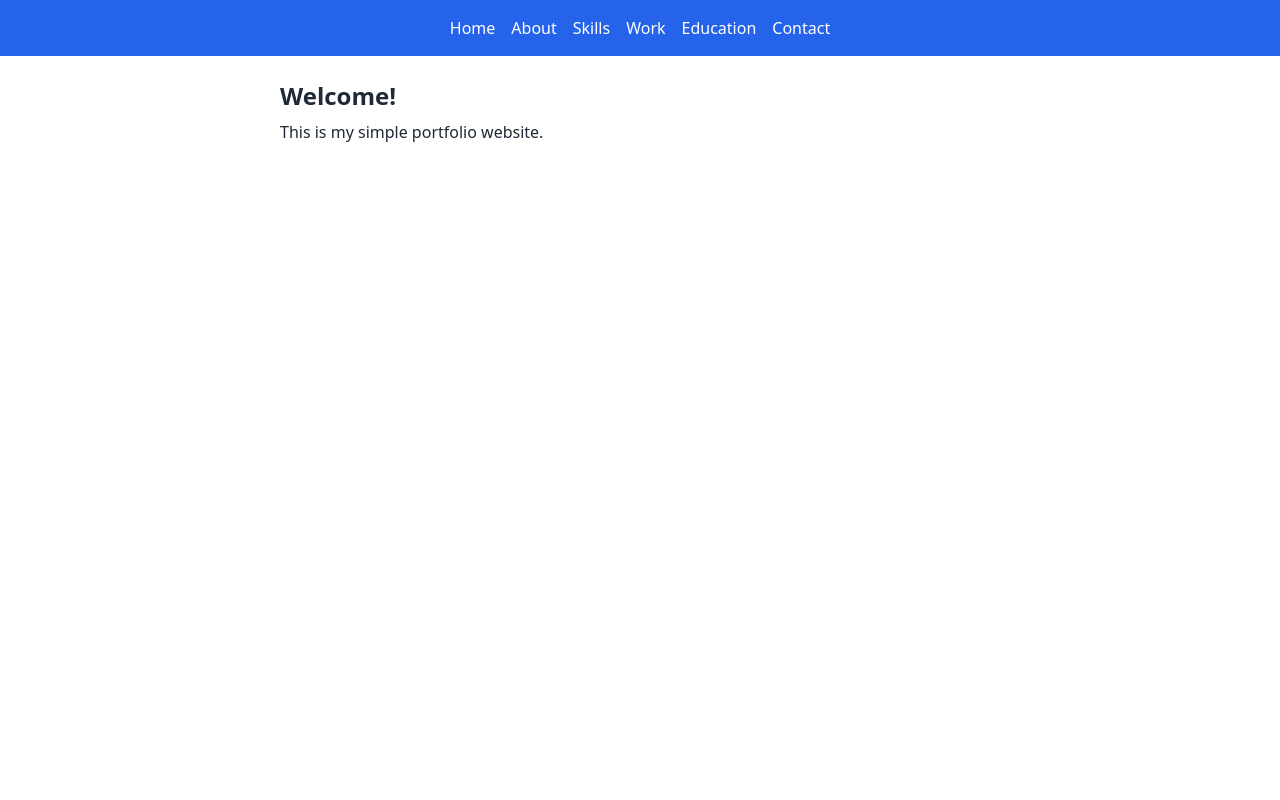
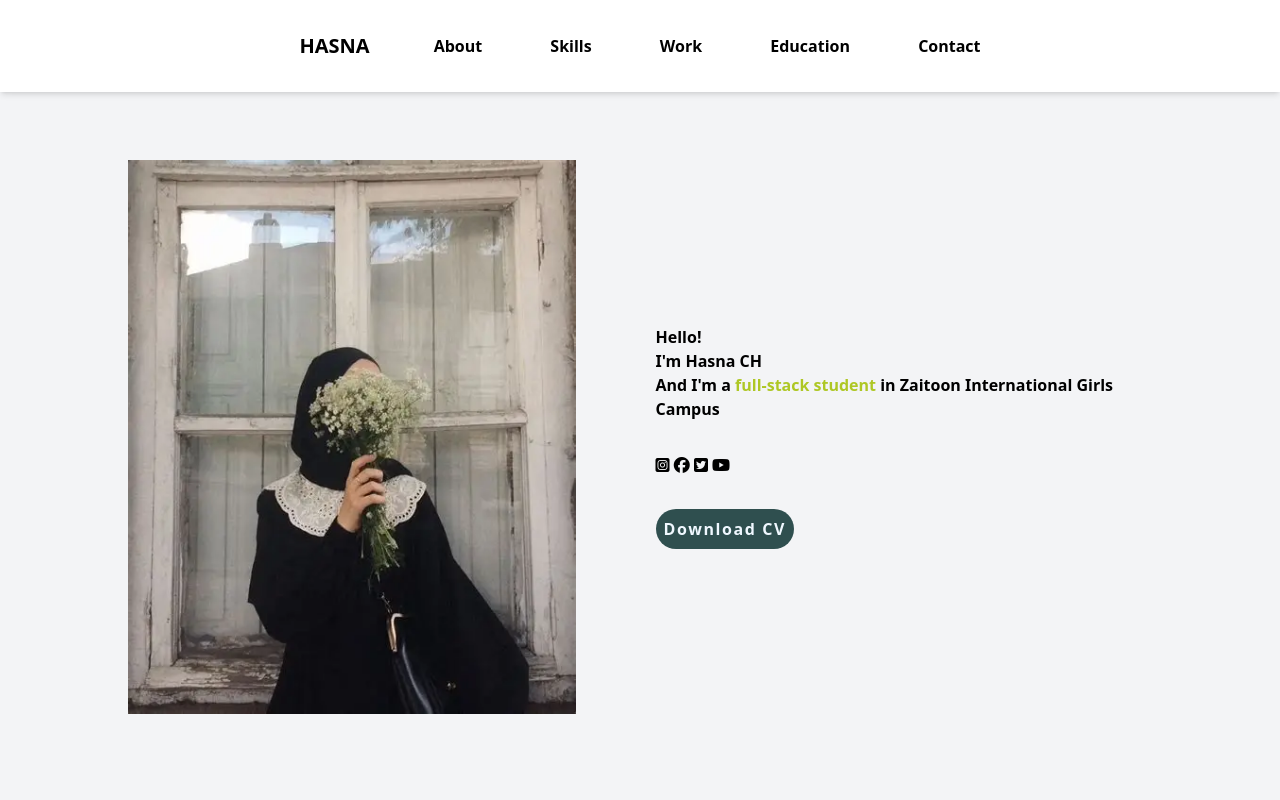
Before and after one commit to Hasna17806/javascript2, a plain HTML site: page Index.html in a window 1280 px wide. Shown: the top 800 px of the page. Drawn offline with nearby package versions, Linux system fonts and the light colour scheme.

Commit message:
javascript2

```diff
--- a/Index.html
+++ b/Index.html
@@ -1,75 +1,82 @@
 <!DOCTYPE html>
 <html lang="en">
 <head>
-  <meta charset="UTF-8">
-  <meta name="viewport" content="width=device-width, initial-scale=1.0">
-  <title>Simple Portfolio</title>
-  <!-- Tailwind CSS via CDN -->
+  <meta charset="UTF-8" />
+  <meta name="viewport" content="width=device-width, initial-scale=1.0" />
+  <title>My Portfolio</title>
+  <link href='https://unpkg.com/boxicons@2.1.4/css/boxicons.min.css' rel='stylesheet'>
+  <link href="portfolio.css" rel="stylesheet">
+  <link rel="stylesheet" href="https://cdnjs.cloudflare.com/ajax/libs/font-awesome/6.5.0/css/all.min.css">
+
   <script src="https://cdn.tailwindcss.com"></script>
 </head>
-<body class="bg-white text-gray-800 font-sans">
+<body class="font-sans bg-gray-100">
 
-  <!-- Navigation -->
-  <nav class="bg-blue-600 text-white p-4">
-    <ul class="flex flex-wrap justify-center gap-4 text-sm sm:text-base">
-      <li onclick="showPage('home')" class="cursor-pointer hover:underline  hover:color black">Home</li>
-      <li onclick="showPage('about')" class="cursor-pointer hover:underline">About</li>
-      <li onclick="showPage('skills')" class="cursor-pointer hover:underline">Skills</li>
-      <li onclick="showPage('work')" class="cursor-pointer hover:underline">Work</li>
-      <li onclick="showPage('education')" class="cursor-pointer hover:underline">Education</li>
-      <li onclick="showPage('contact')" class="cursor-pointer hover:underline">Contact</li>
-    </ul>
+
+  <header class="header  bg-white shadow-md fixed top-0 w-full z-50">
+
+      <a href="#home" class="logo text-xl font-bold  text-black">HASNA</a>
+       <nav class="navbar">
+
+
+    <!-- <ul class="hidden md:flex space-x-6 text-gray-700 font-medium"> -->
+      <!-- <li><a href="#home" class="hover:text-blue-600">Home</a></li> -->
+      <a href="#about" class="hover:text-blue-600">About</a>
+      <a href="#skills" class="hover:text-blue-600">Skills</a>
+      <a href="#work"  class="hover:text-blue-600">Work</a>
+      <a href="#education" class="hover:text-blue-600">Education</a>
+      <a href="#contact" class="hover:text-blue-600">Contact</a>
+
   </nav>
 
-  <!-- Content -->
-  <main class="p-6 max-w-3xl mx-auto">
-    <section id="home" class="page">
-      <h1 class="text-2xl font-bold mb-2">Welcome!</h1>
-      <p>This is my simple portfolio website.</p>
-    </section>
+        <button id="menu-button" class="md:hidden text-gray focus:outline-none">
+          ☰
+        </button>
 
-    <section id="about" class="page hidden">
-      <h2 class="text-xl font-semibold mb-2">About Me</h2>
-      <p>I am learning JavaScript and Tailwind CSS.</p>
-    </section>
 
-    <section id="skills" class="page hidden">
-      <h2 class="text-xl font-semibold mb-2">Skills</h2>
-      <ul class="list-disc pl-5">
-        <li>HTML</li>
-        <li>CSS</li>
-        <li>JavaScript</li>
-        <li>Tailwind CSS</li>
-      </ul>
-    </section>
+        <!-- <i class='bx bx-menu' id="menu-icon"></i> -->
 
-    <section id="work" class="page hidden">
-      <h2 class="text-xl font-semibold mb-2">My Work</h2>
-      <p>I will add projects here soon!</p>
-    </section>
+  </header>
+   <section class="home justify-center " id="home">
+    <div class="home-img">
+   <img src="image.png"  alt="profile image">
+    </div>
+    <div class="home-content font-size-4rem  ">
+      <h3>Hello!</h3>
+      <h1>I'm Hasna CH</h1>
+      <h3>And I'm a <span>full-stack student </span>in Zaitoon International Girls Campus</h3>
 
-    <section id="education" class="page hidden">
-      <h2 class="text-xl font-semibold mb-2">Education</h2>
-      <p>I'm learning from tutorials and online courses.</p>
-    </section>
 
-    <section id="contact" class="page hidden">
-      <h2 class="text-xl font-semibold mb-2">Contact</h2>
-      <p>Email: me@example.com</p>
-    </section>
-  </main>
 
-  <script src="script.js"></script>
+
+  <div class="social media">
+    <a href="#"><i class="fa-brands fa-square-instagram"></i></a>
+    <a href=""><i class="fa-brands fa-facebook"></i></a>
+    <a href=""><i class="fa-brands fa-square-twitter"></i></a>
+    <a href=""><i class="fa-brands fa-youtube"></i></a>
+  </div>
+  <a href="#" class="btn">Download CV</a>
+  </div>
+</section>
+
+<section class="about" id="about">
+  <div class="about-content">
+    <h2 class="heading">About</h2>
+
+<p class="font-size-1.6"> I’m a passionate full-stack development student who loves learning how to build websites from start to finish. I'm currently focused on improving my skills in HTML, CSS, JavaScript, and exploring frameworks like Tailwind CSS and React. On the backend, I'm beginning to learn about Node.js, Express, and databases. I enjoy solving problems, building small projects, and turning ideas into real applications. I'm excited to continue growing and becoming a professional full-stack developer.</p>
+  </div>
+
+</section>
+  <script>
+    const menuBtn = document.getElementById("menu-btn");
+    const mobileMenu = document.getElementById("mobile-menu");
+
+    menuBtn.addEventListener("click", () => {
+      mobileMenu.classList.toggle("hidden");
+    });
+  </script>
+
+
+
 </body>
 </html>
-
-<!-- <div id="mobile-menu" class="hidden md:hidden bg-white px-4 py-2">
-      <ul class="space-y-2">
-        <li><a href="index.html" class="block text-gray-700">Home</a></li>
-        <li><a href="about.html" class="block text-gray-700">About</a></li>
-        <li><a href="skills.html" class="block text-gray-700">Skills</a></li>
-        <li><a href="work.html" class="block text-gray-700">Work</a></li>
-        <li><a href="education.html" class="block text-gray-700">Education</a></li>
-        <li><a href="contact.html" class="block text-gray-700">Contact</a></li>
-      </ul>
-    </div> -->
--- a/portfolio.css
+++ b/portfolio.css
@@ -21,7 +21,7 @@ section {
     transition: all 0.5s ease;
 
 }
-.logo{
+ .logo{
     cursor: pointer;
     transition: 0.3s ease;
 
@@ -30,9 +30,74 @@ section {
     transform: scale(2);
 }
 .navbar a{
-    font-size: large;
     color:var(--bg-color);
     margin-left: 4rem;
-    font-weight: 700;
+    font-weight: bold;
     transition: 0.3s ease;
 }
+.home {
+  display: flex;
+  align-items: center;
+}
+
+
+.home-content {
+    margin-left: 5rem;
+
+}
+.home-content h3{
+
+    font-weight: 700;
+}
+.home-content h3:nth-of-type(2) {
+    margin-bottom: 2rem;
+
+}
+span{
+    color: rgb(174, 199, 36)
+}
+.home-content h1 {
+    font-weight: 700;
+    line-height: 1.5;
+}
+.social-media a{
+    display: inline;flex;
+}
+p{
+    font-family: Georgia, 'Times New Roman', Times, serif;
+    color:  rgb(169, 232, 235);
+}
+.btn{
+    display: inline-block;
+    padding: 0.5rem 0.5rem;
+    margin-top:2rem ;
+    background-color: darkslategray;
+    border-radius: 5rem;
+    box-shadow: none;
+    font-size: 1rem;
+    color: aliceblue;
+    letter-spacing: 0.1rem;
+    font-weight: 600;
+    transition: 0.3s ease;
+
+}
+.btn:hover {
+    background-color: black;
+    color: white;
+}
+.about {
+    display: flex;
+    align-items: center;
+    justify-content: center;
+    gap: 2rem;
+    background-color: darkcyan;
+
+}
+.heading{
+    display: flex;
+    justify-content: center;
+    margin-bottom:2rem ;
+    font-weight: bold;
+    font-size: 6rem;
+}
+.about-content
```
Also changed, not shown: new index.html (deleted, +0 -72 lines), image.png (added).
